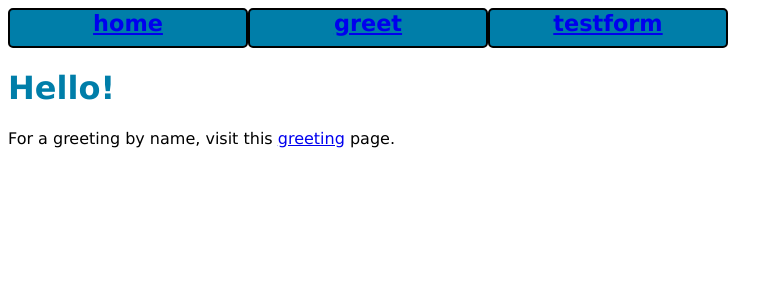
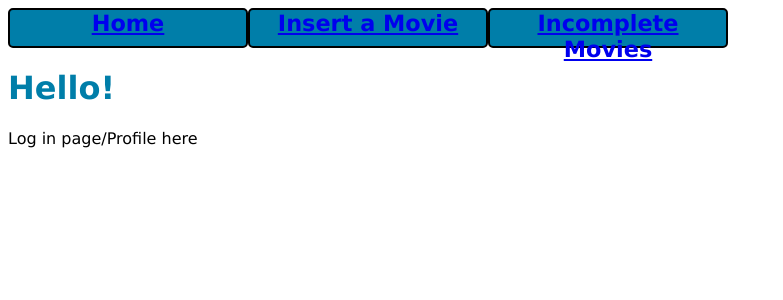
Before and after one commit to dieuxlinh/CS304Project, a Python web app: template flask-starter/templates/main.html in a window 1280 px wide. Shown: the top 300 px of the page, without its empty margins (0-783 px from the left). Run offline with Jinja, Linux system fonts and the light colour scheme; the template is opened without the code that fills it, so the values that code supplies are empty.

Commit message:
updated main

```diff
--- a/flask-starter/templates/base.html
+++ b/flask-starter/templates/base.html
@@ -4,8 +4,8 @@
     <meta charset='utf-8'>
     <!-- for mobile-friendly pages -->
     <meta name="viewport" content="width=device-width, initial-scale=1">
-    <meta name=author content="">
-    <title>{{ page_title }}</title>
+    <meta name=author content="Linh, Ariel, Sophie">
+    <title>Home - CS304 Project</title>
     <link rel='stylesheet' href="{{url_for('static', filename = 'style.css')}}">
     {% block head_stuff %} {% endblock %}
 </head>
@@ -15,7 +15,7 @@
   {% if messages %}
   <div id="messages">
     {% for msg in messages %}
-  <p>{{msg}}</p>
+    <p class="flash-message">{{ msg }}</p>
     {% endfor %}
   </div>
   {% endif %}
@@ -24,16 +24,18 @@
   {% block nav %}
   <nav>
     <ul>
-    <li><a href="{{url_for('index')}}">home</a></li>
-    <li><a href="{{url_for('greet')}}">greet</a></li>
-    <li><a href="{{url_for('testform')}}">testform</a></li>
+      <li><a href="{{ url_for('index') }}">Home</a></li>
+      <li><a href="{{ url_for('insert') }}">Insert a Movie</a></li>
+      <li><a href="{{ url_for('select') }}">Incomplete Movies</a></li>
     </ul>
   </nav>
   {% endblock %}
 
+  <div id="content">
     {% block main_content %}
-<h1>Welcome!</h1>
+    <h1>Movie Database</h1>
     {% endblock %}
+  </div>
 
   <script src="https://code.jquery.com/jquery-3.4.1.min.js"></script>
   {% block end_scripts %}
--- a/flask-starter/templates/main.html
+++ b/flask-starter/templates/main.html
@@ -3,6 +3,6 @@
 {% block main_content %}
 <h1>Hello!</h1>
 
-<p>For a greeting by name, visit this <a href="{{ url_for('greet') }}">greeting</a> page.</p>
+<p>Log in page/Profile here</p>
 
 {% endblock %}
```
Also changed, not shown: 1 other file. Lines whose indentation alone changed are shown as unchanged.
